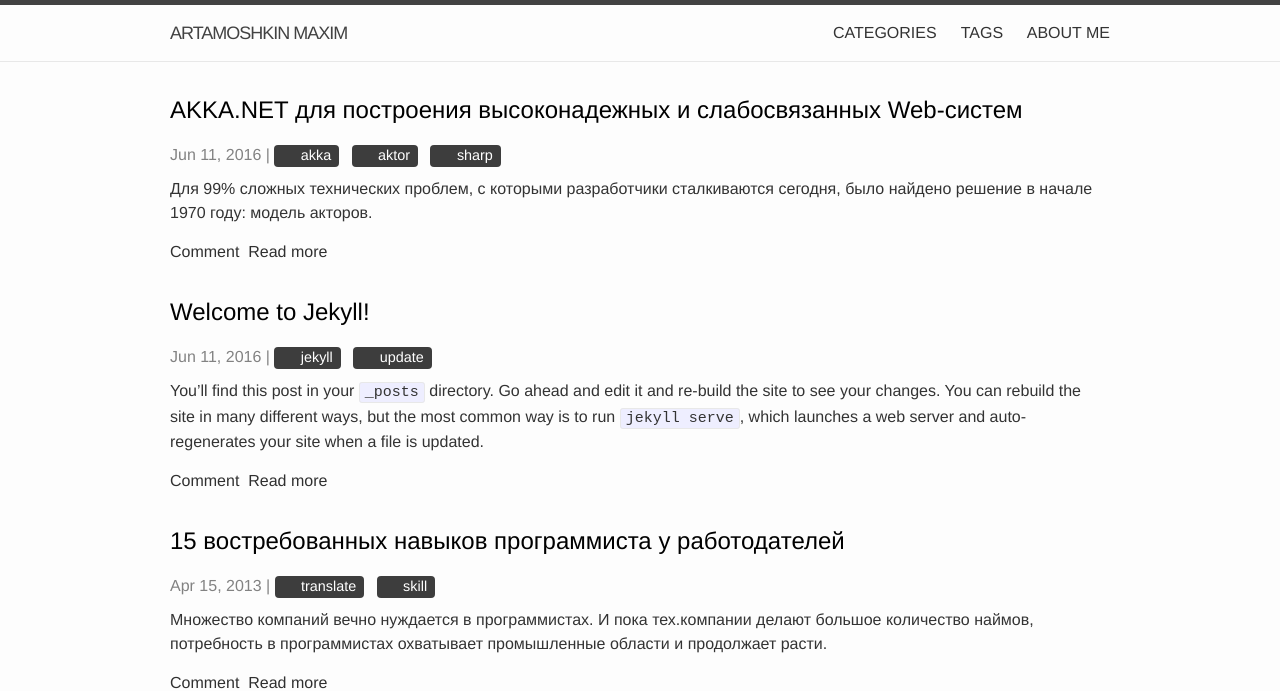
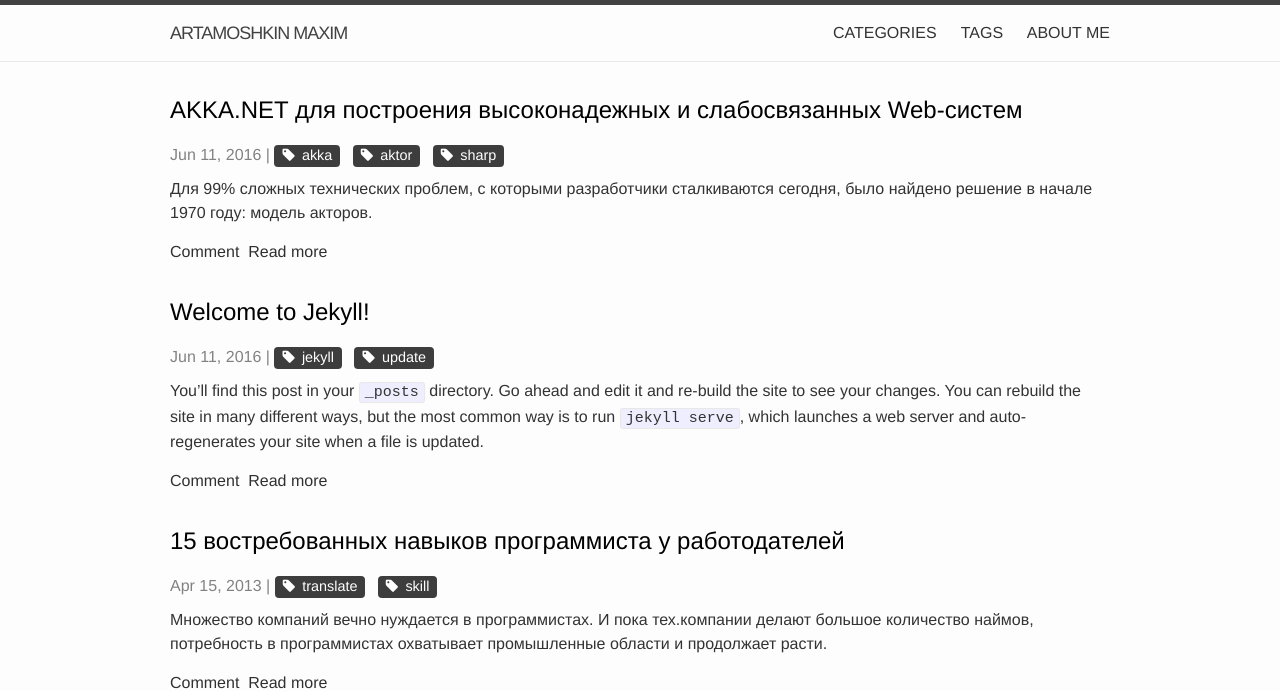
Before and after one commit to martamoshkin/blog.zverit.com, a Jekyll site: the page built from index.html, in a window 1280 px wide. Shown: the top 691 px of the page. Built offline with Jekyll 4.4.1, drawn with Linux system fonts in a browser that asks for light colours; nearby versions of some CDN libraries.

Commit message:
Update head.html

```diff
--- a/_includes/head.html
+++ b/_includes/head.html
@@ -6,6 +6,7 @@
   <title>{% if page.title %}{{ page.title | escape }}{% else %}{{ site.title | escape }}{% endif %}</title>
   <meta name="description" content="{% if page.excerpt %}{{ page.excerpt | strip_html | strip_newlines | truncate: 160 }}{% else %}{{ site.description }}{% endif %}">
 
+  <link rel="stylesheet" href="https://maxcdn.bootstrapcdn.com/font-awesome/4.6.3/css/font-awesome.min.css" />
   <link rel="stylesheet" href="{{ "/css/main.css" | prepend: site.baseurl }}">
   <link rel="canonical" href="{{ page.url | replace:'index.html','' | prepend: site.baseurl | prepend: site.url }}">
   <link rel="alternate" type="application/rss+xml" title="{{ site.title }}" href="{{ "/feed.xml" | prepend: site.baseurl | prepend: site.url }}">
```
